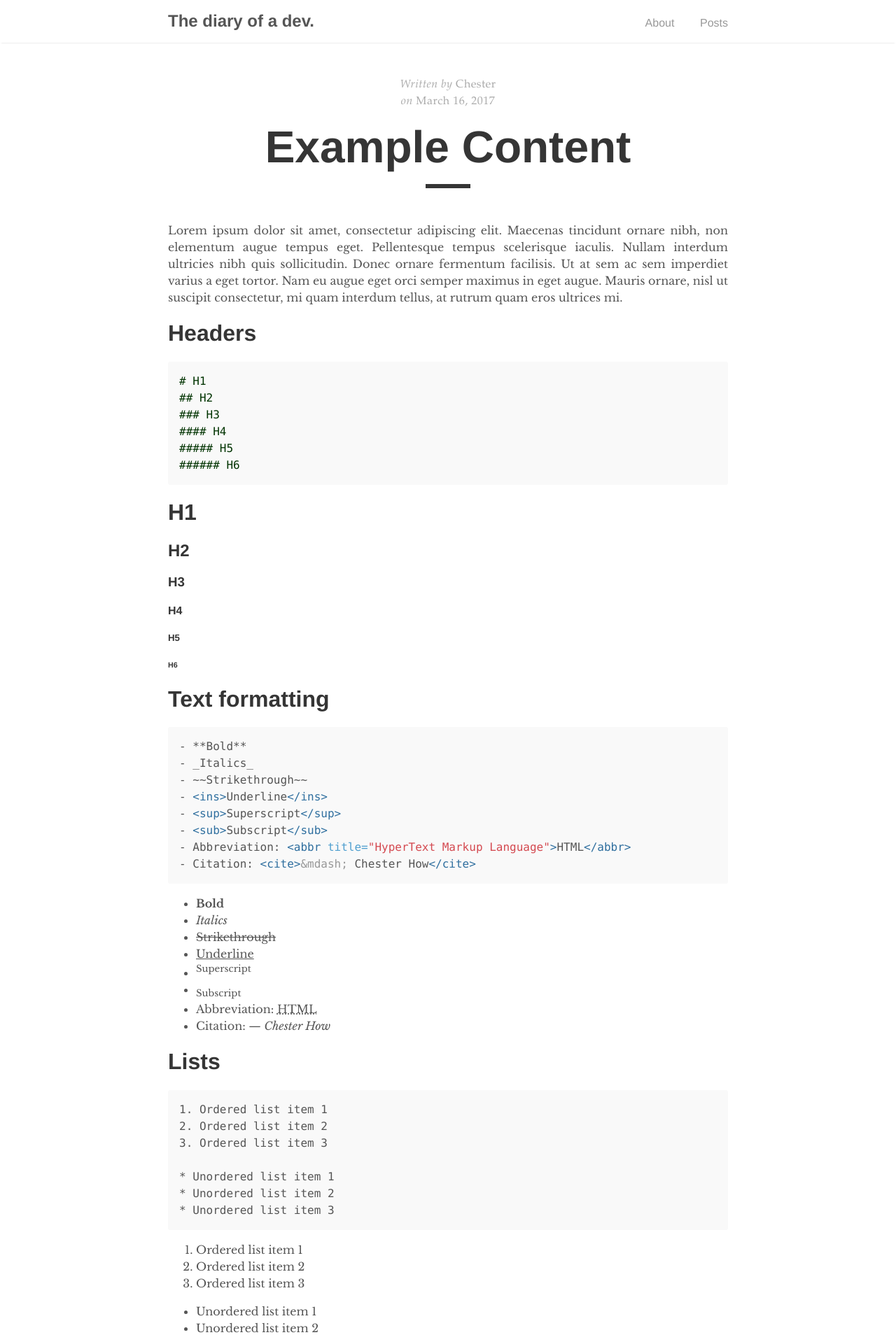
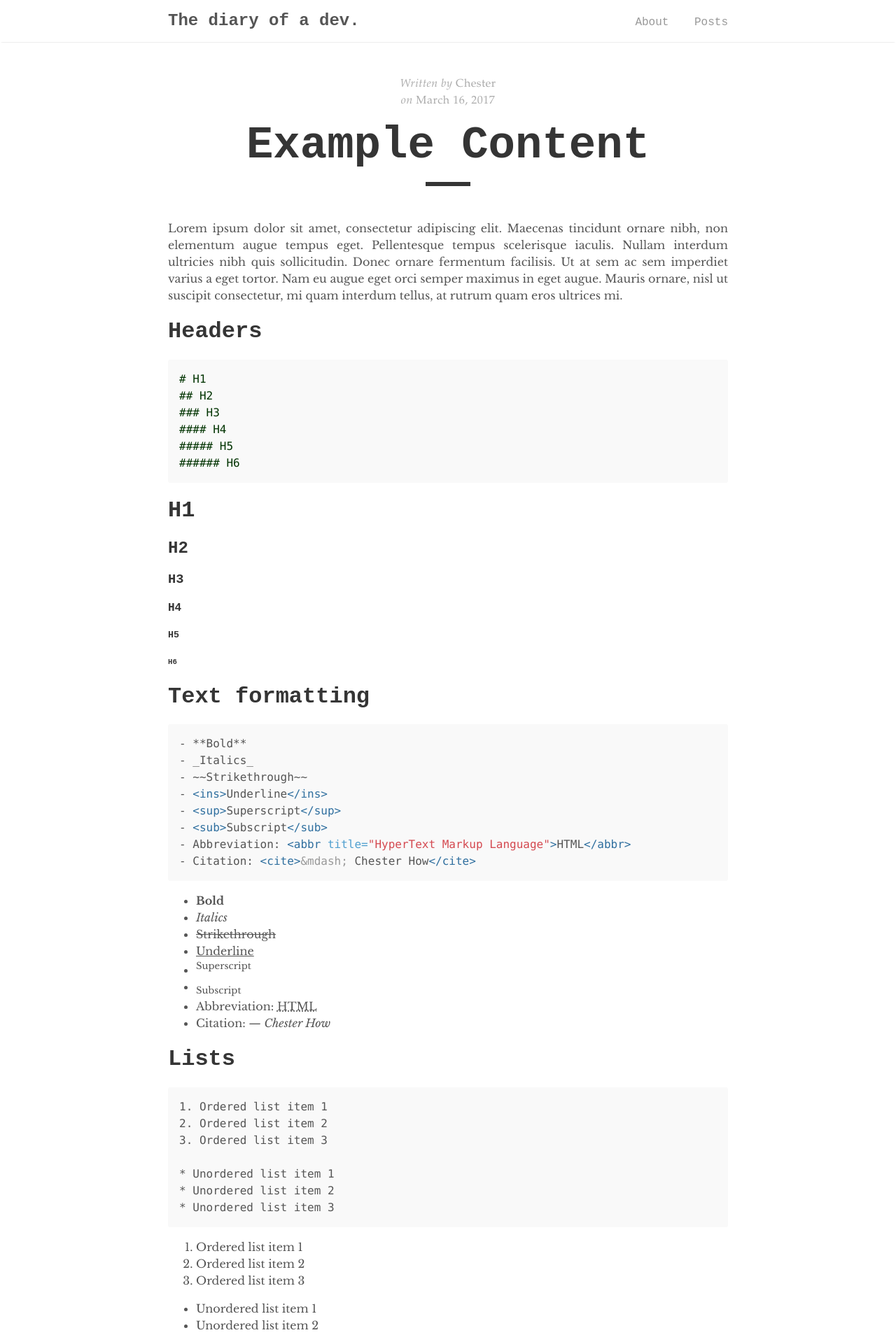
Before and after one commit to shanisebarona/devdiary, a Jekyll site: the page built from _posts/2017-03-16-example-content.md, in a window 1280 px wide. Shown: the top 1908 px of the page at 70% size. Built offline with Jekyll 4.4.1, drawn with Linux system fonts in a browser that asks for light colours.

Commit message:
adds inconsolata font to headers

```diff
--- a/_sass/tale/_variables.scss
+++ b/_sass/tale/_variables.scss
@@ -13,7 +13,7 @@ $code-color: #bf616a;
 // Fonts
 $serif-primary: 'Libre Baskerville', 'Times New Roman', Times, serif;
 $serif-secondary: Palatino, 'Palatino LT STD', 'Palatino Linotype', 'Book Antiqua', 'Georgia', serif;
-$sans-serif: 'Helvetica Neue', 'Segoe UI', Helvetica, Arial, sans-serif;
+$sans-serif: 'Inconsolata', monospace, Helvetica, Arial, sans-serif;
 $monospaced: Menlo, Monaco, monospace;
 
 @mixin box-sizing($type: border-box) {
```
